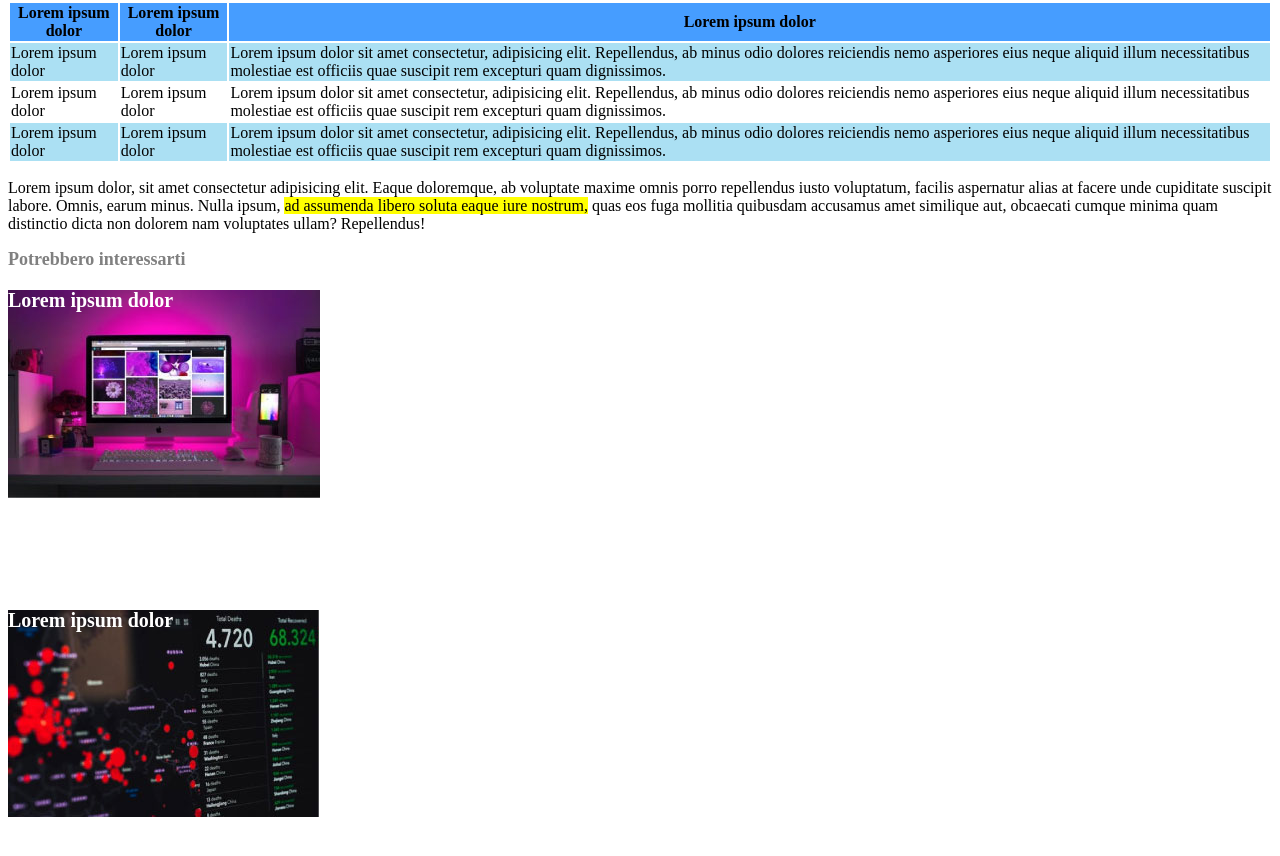
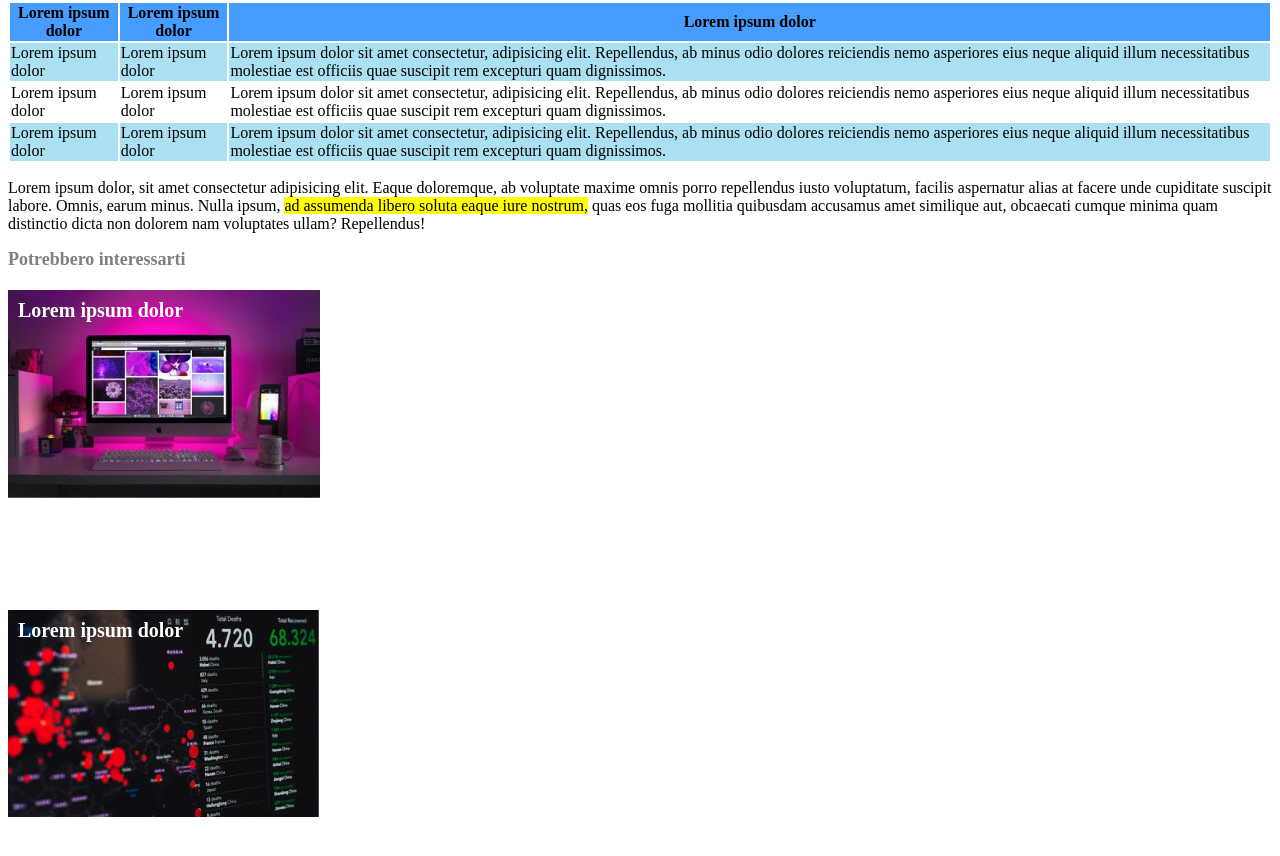
Before and after one commit to FrancescaRomagnoli/html-css-booleaner, a plain HTML site: page index.html in a window 1280 px wide. Shown: the part 829-1685 px from the top of the page. Drawn offline with Linux system fonts and the light colour scheme.

Commit message:
footer mod

```diff
--- a/css/style.css
+++ b/css/style.css
@@ -61,3 +61,7 @@ h2 {
     font-weight: 700;
     line-height: 100%;
 }
+
+.arttitle {
+    padding: 10px;
+}
--- a/index.html
+++ b/index.html
@@ -79,10 +79,10 @@
     <footer>
         <h2>Potrebbero interessarti</h2>
         <div class="art1">
-            <p>Lorem ipsum dolor</p>
+            <p class="arttitle">Lorem ipsum dolor</p>
         </div>
         <div class="art2">
-            <p>Lorem ipsum dolor</p>
+            <p class="arttitle">Lorem ipsum dolor</p>
         </div>
     </footer>
 </body>
```
